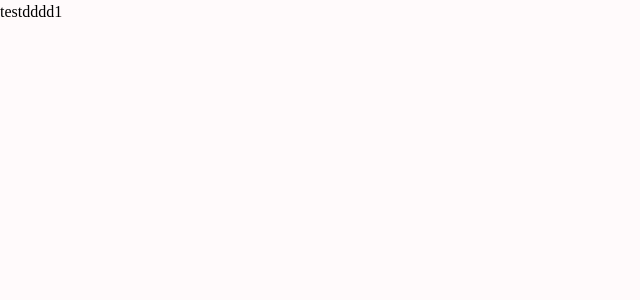
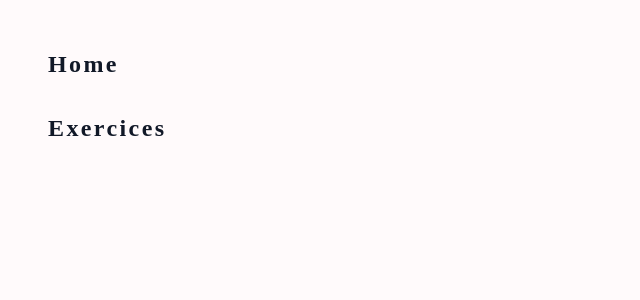
Before and after one commit to IMPWNG/fitness_app, a Next.js app: page /components/navbar in a window 1280 px wide. Shown: the top 300 px of the page, without its empty margins (0-640 px from the left). Built offline with nearby package versions, Linux system fonts and the light colour scheme.

Commit message:
fix link next13\

```diff
--- a/next.config.js
+++ b/next.config.js
@@ -1,6 +1,9 @@
 /** @type {import('next').NextConfig} */
 const nextConfig = {
   reactStrictMode: true,
-}
+  experimental: {
+    newNextLinkBehavior: false,
+  },
+};
 
 module.exports = nextConfig
--- a/src/pages/components/navbar.tsx
+++ b/src/pages/components/navbar.tsx
@@ -3,8 +3,23 @@ import headerNavLinks from "@/data/HeaderNavLinks";
 
 export default function Navbar() {
   return (
-    <div>
-    testdddd1
-    </div>
+    <nav className="fixed mt-8 h-full">
+      {headerNavLinks.map((link) => (
+        <div key={link.title} className="px-12 py-4">
+          <Link
+            href={link.href}
+            className="text-2xl font-bold tracking-widest text-gray-900 dark:text-gray-100"
+            onClick={() => {
+              console.log("clicked");
+            }}
+
+          >
+            {link.title}
+          </Link>
+        </div>
+      ))}
+    </nav>
+
+
   )
 }
```
